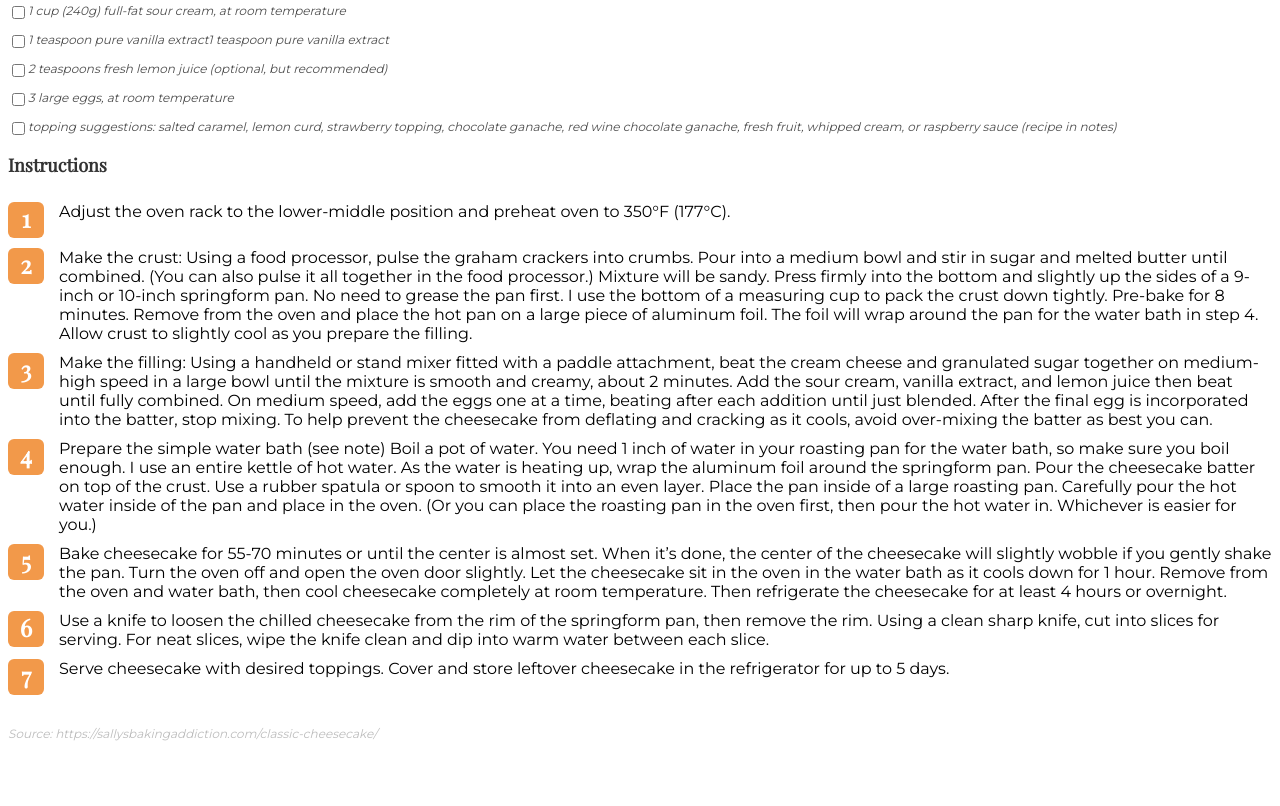
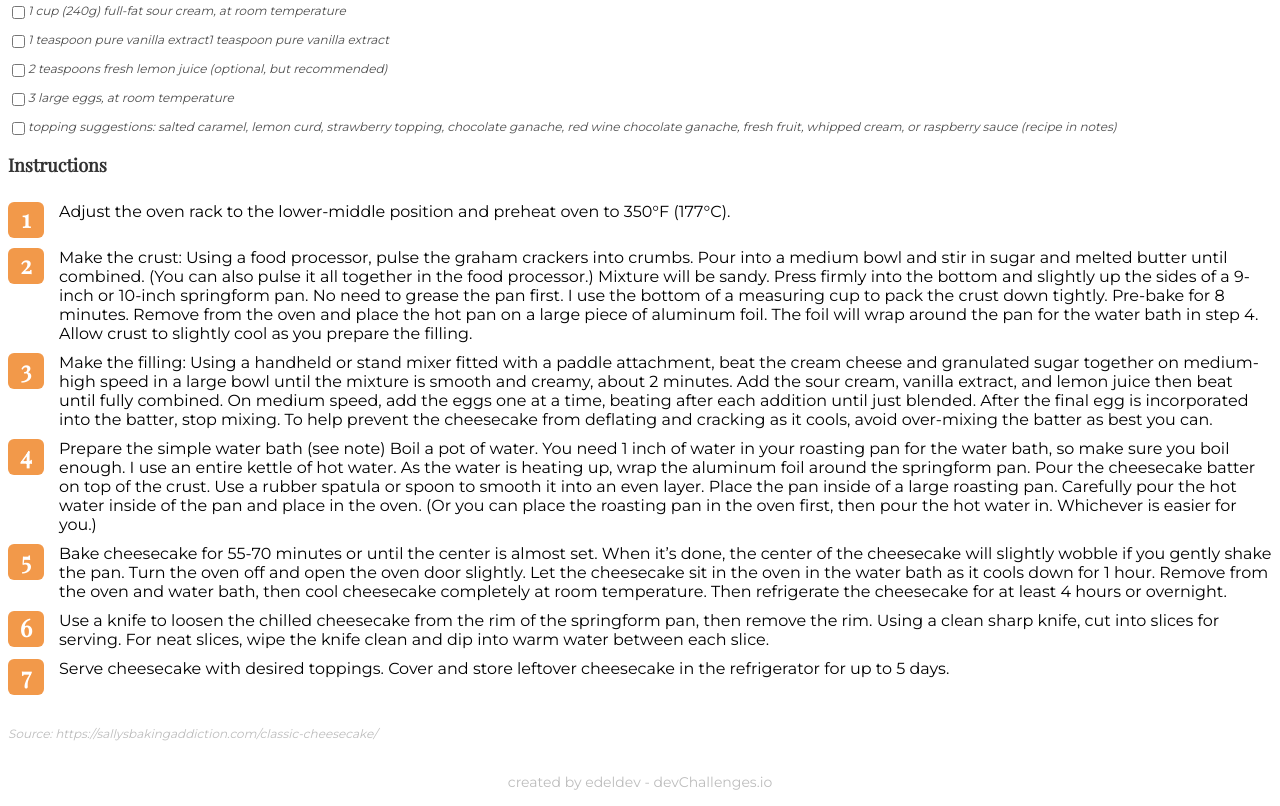
Before and after one commit to Edel-blk/recipe-page, a plain HTML site: page index.html in a window 1280 px wide. Shown: the part 1092-1898 px from the top of the page. Before the commit the page ends 1843 px from the top, so only its background shows below. Drawn offline with nearby package versions, Linux system fonts and the light colour scheme.

Commit message:
footer de pagina

```diff
--- a/index.html
+++ b/index.html
@@ -284,5 +284,9 @@
         Source: https://sallysbakingaddiction.com/classic-cheesecake/
       </div>
     </div>
+
+    <footer>
+      created by edeldev - devChallenges.io
+    </footer>
   </body>
 </html>
--- a/style.css
+++ b/style.css
@@ -43,6 +43,17 @@ li {
   align-items: center;
   gap: 5px;
   font-size: 12px;
+}
+
+footer {
+  color: #BDBDBD;
+  text-align: center;
+  font-size: 14px;
+  font-family: Montserrat;
+  font-weight: 500;
+  margin-top: 30px;
+  margin-bottom: 15px;
+  width: 100%;
 }
 
 .header-description {
```
